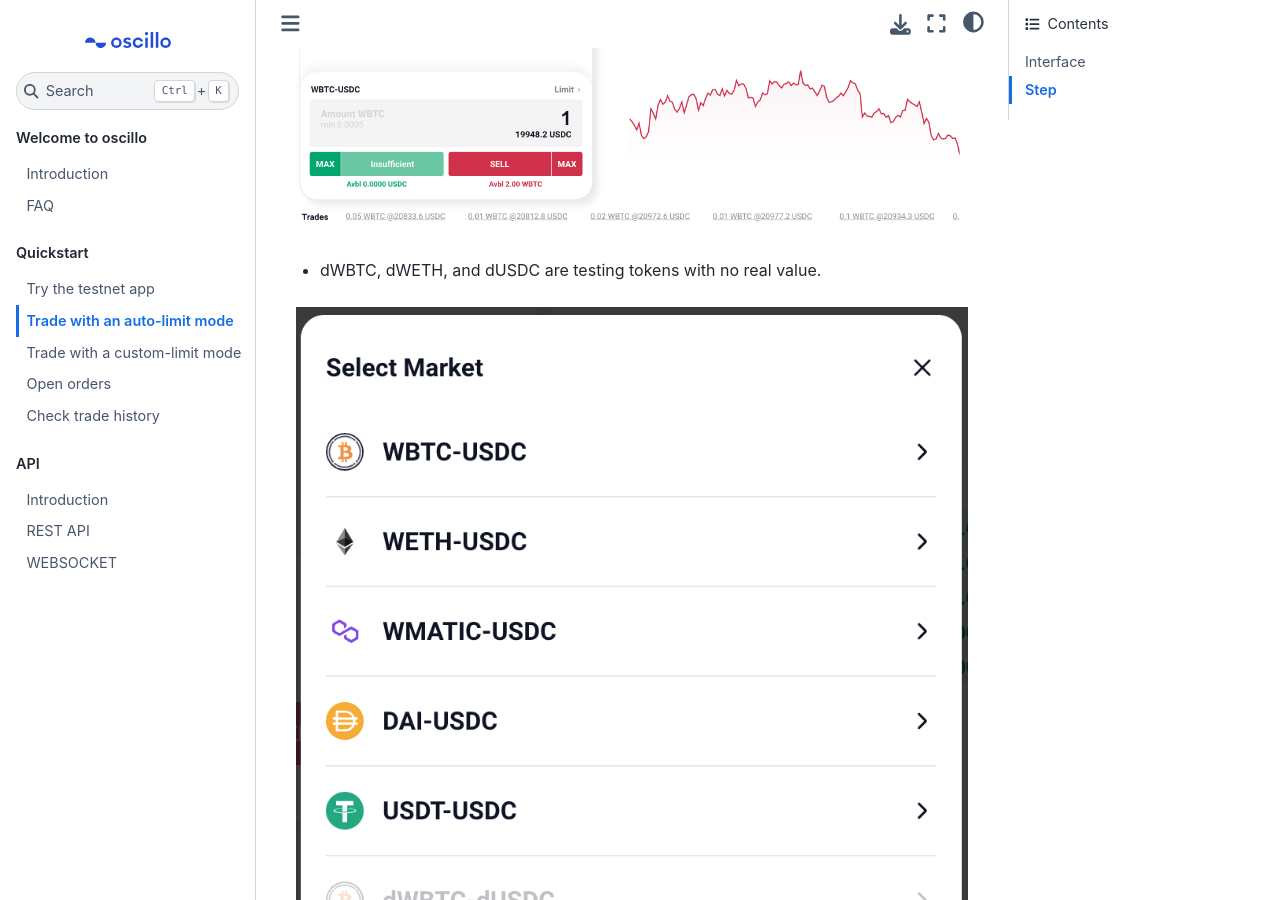
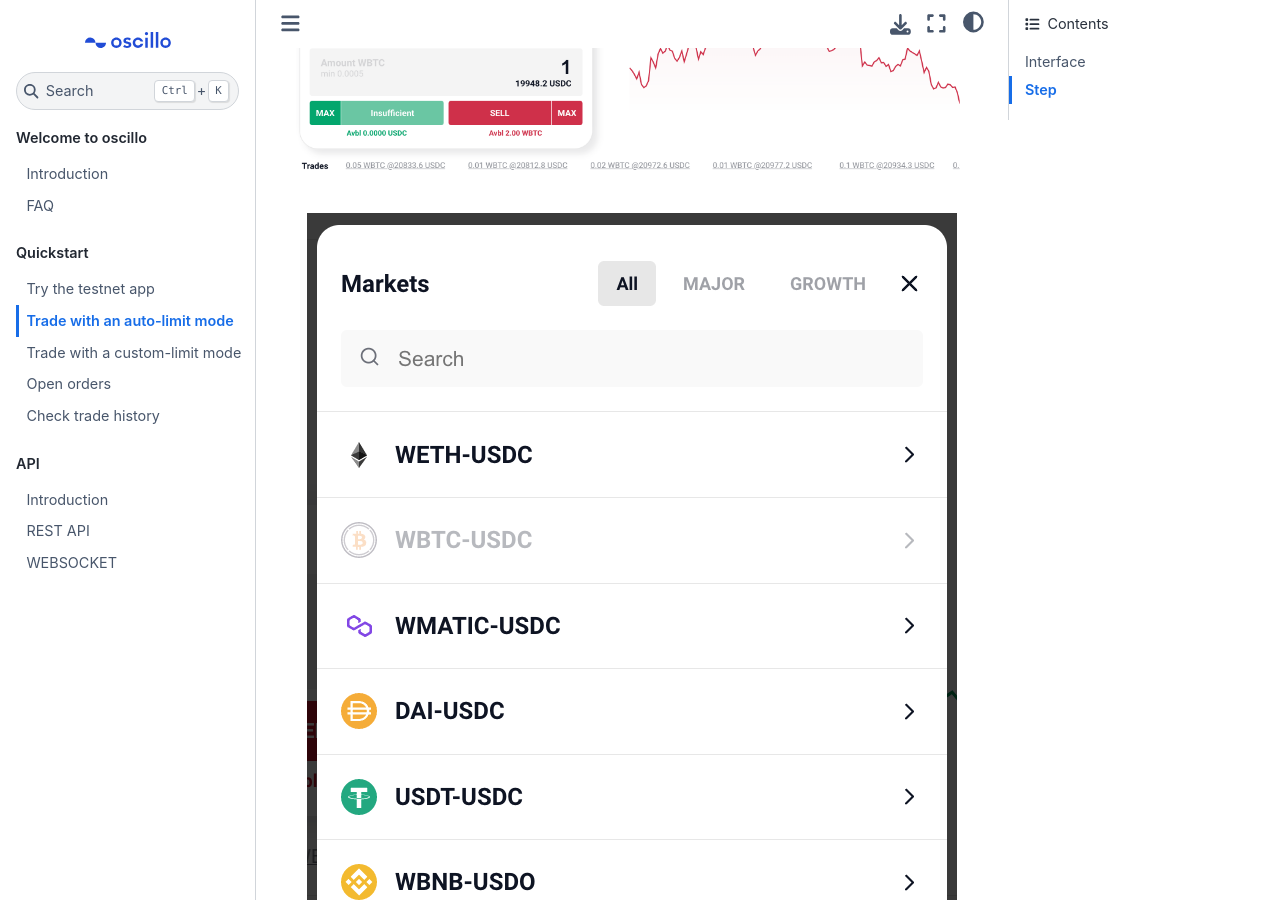
Before and after one commit to oscillo-finance/Docs, a Sphinx documentation site: the page built from docs/source/quickstart/auto.rst, in a window 1280 px wide and 900 px high, scrolled down 2109 px. Built offline with Sphinx 7.4.7 and the Sphinx Book theme 1.1.4, drawn with Linux system fonts in a browser that asks for light colours.

Commit message:
screen shots

```diff
--- a/docs/source/quickstart/auto.rst
+++ b/docs/source/quickstart/auto.rst
@@ -48,8 +48,6 @@
 
 :raw-html:`<br />`
 
-- dWBTC, dWETH, and dUSDC are testing tokens with no real value.
-
 .. figure:: static/choose_token.png
     :align: center
     :figwidth: 100%
```
Also changed, not shown: docs/source/quickstart/static/choose_network.png, docs/source/quickstart/static/choose_token.png, docs/source/quickstart/static/choose_wallet.png, docs/source/quickstart/static/sell.png (deleted), docs/source/quickstart/static/sell_wbtc.png.
